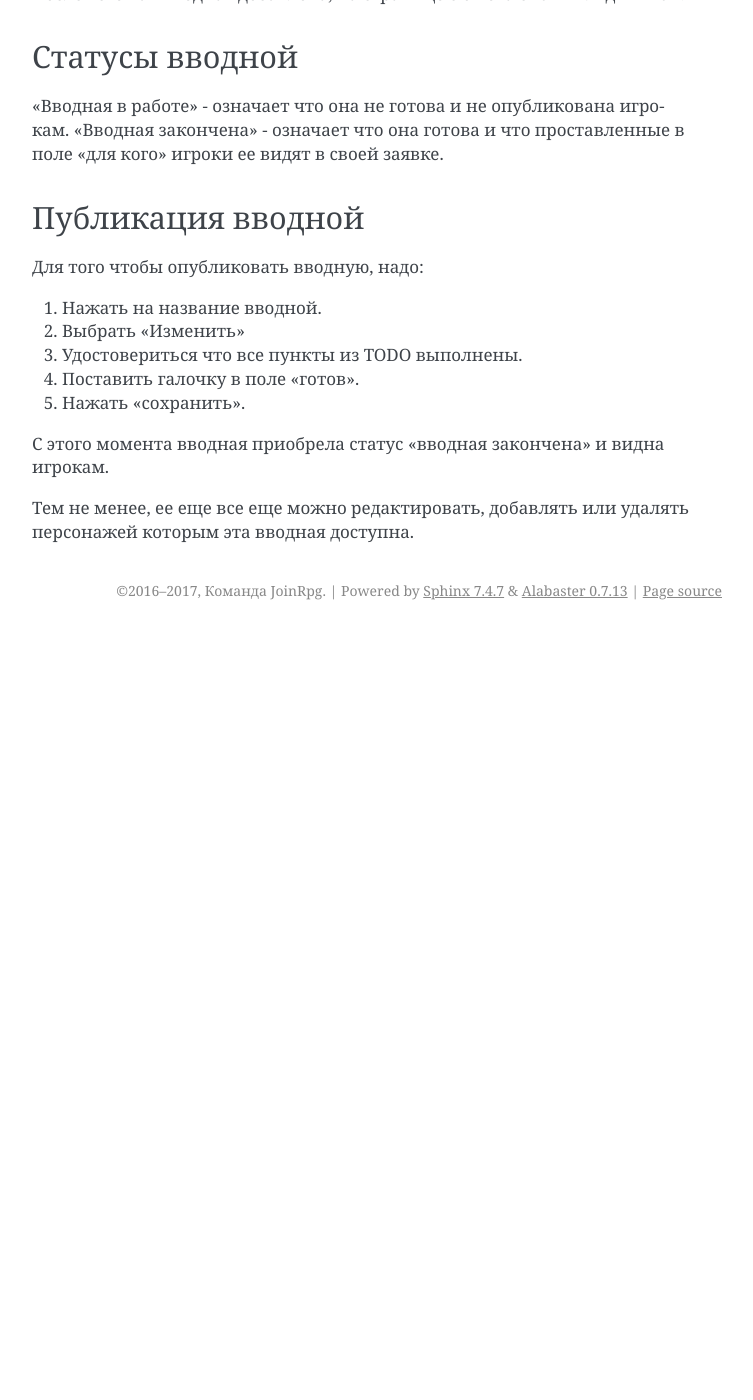
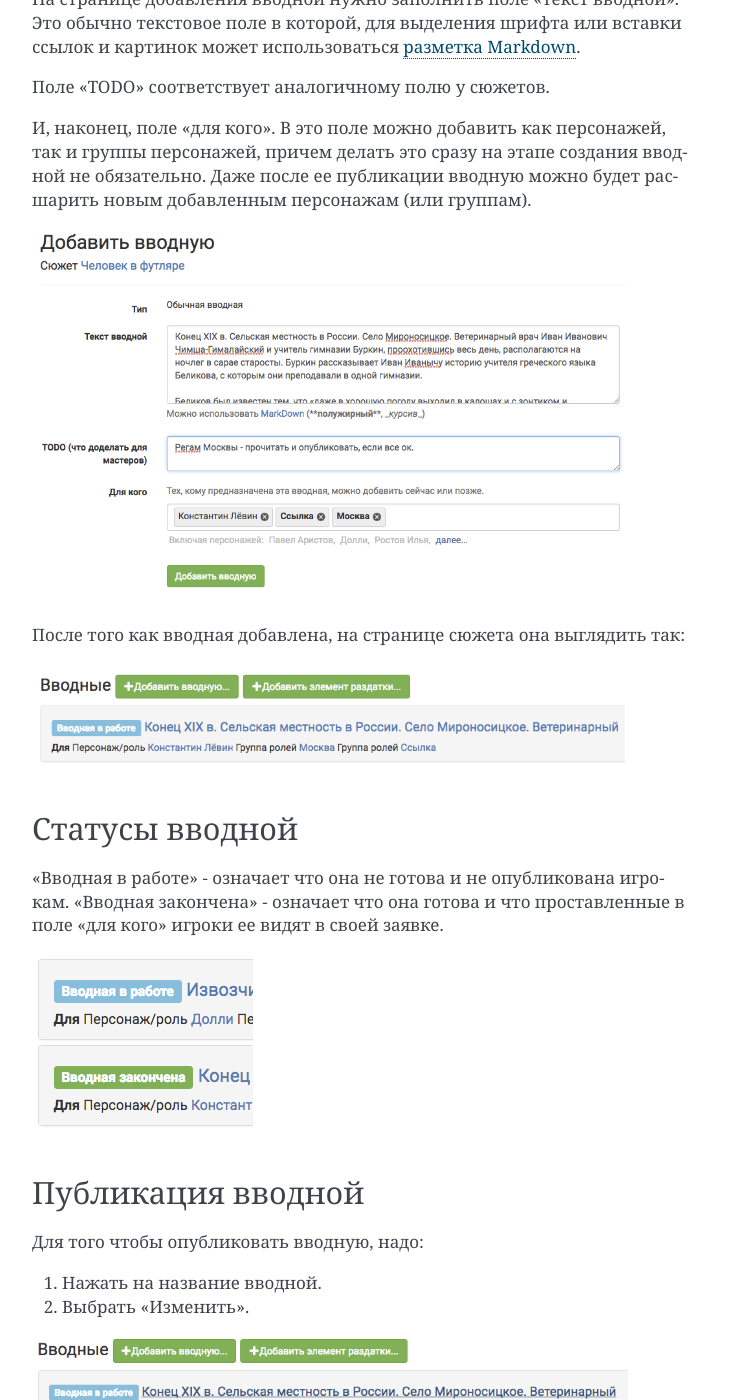
Before and after one commit to joinrpg/joinrpg-docs, a Sphinx documentation site: the page built from docs/plot/creating-input.md, in a window 1280 px wide and 1400 px high, scrolled down 547 px. Shown: the whole window, without its empty margins (388-1141 px from the left). Built offline with Sphinx 7.4.7, drawn with Linux system fonts in a browser that asks for light colours; before the commit the page ends 1177 px from its top, so only the background shows below that.

Commit message:
Update creating-input.md

```diff
--- a/docs/plot/creating-input.md
+++ b/docs/plot/creating-input.md
@@ -13,26 +15,31 @@
 
 И, наконец, поле «для кого». В это поле можно добавить как персонажей, так и группы персонажей, причем делать это сразу на этапе создания вводной не обязательно. Даже после ее публикации вводную можно будет расшарить новым добавленным персонажам (или группам).
 
+![Поля страницы вводной](input-add-form.png)
 
 После того как вводная добавлена, на странице сюжета она выглядить так:
 
-
+![Поля страницы вводной](input-added.png)
 
 ## Статусы вводной
 «Вводная в работе» - означает что она не готова и не опубликована игрокам.
 «Вводная закончена» - означает что она готова и что проставленные в поле «для кого» игроки ее видят в своей заявке.
 
+![Статусы вводной](input-status.png)
 
 ## Публикация вводной
 Для того чтобы опубликовать вводную, надо:
 1. Нажать на название вводной.
-2. Выбрать «Изменить»
+2. Выбрать «Изменить».
 
+![Публикация вводной](input-publication.png)
 
 3. Удостовериться что все пункты из TODO выполнены.
 4. Поставить галочку в поле «готов».
 5. Нажать «сохранить».
 
+![Публикация вводной](input-edit.png)
+
 С этого момента вводная приобрела статус «вводная закончена» и видна игрокам.
 
 Тем не менее, ее еще все еще можно редактировать, добавлять или удалять персонажей которым эта вводная доступна.
```
Also changed, not shown: other parts of docs/plot/creating-input.md (+2 -0 lines).
